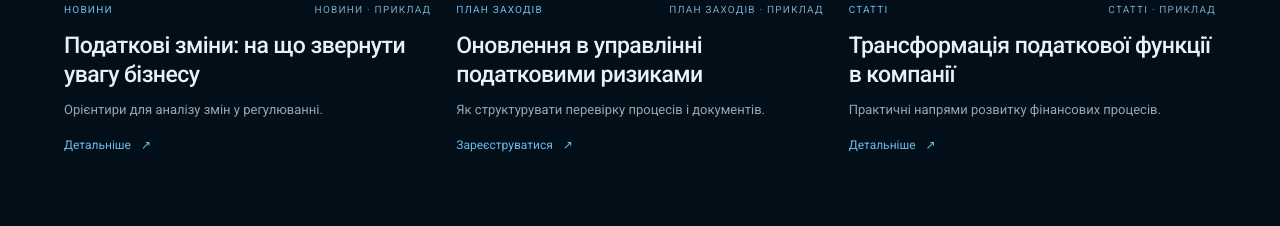
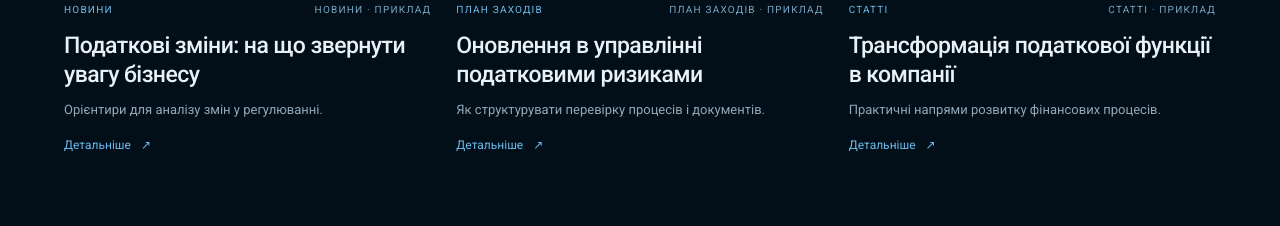
Before and after one commit to dnagorna3817-spec/website_akc_main, a Next.js app: page /insights in a window 1280 px wide. Shown: the part 918-1144 px from the top of the page. Built offline with nearby package versions, Linux system fonts and the light colour scheme; no server answers; the database is empty.

Commit message:
Show registration action only for enabled published events

```diff
--- a/app/insights/page.tsx
+++ b/app/insights/page.tsx
@@ -14,8 +14,8 @@ export default function InsightsPage() {
   useEffect(()=>{
    const url=process.env.NEXT_PUBLIC_SUPABASE_URL;const key=process.env.NEXT_PUBLIC_SUPABASE_ANON_KEY;
    if(!url||!key)return;
-   fetch(url+"/rest/v1/cms_published_news?select=slug,title,summary,category,published_at,image_url,banner_image_url&order=published_at.desc",{headers:{apikey:key,Authorization:"Bearer "+key}})
-    .then(r=>r.ok?r.json():[]).then((rows:{slug:string;title:string;summary:string;category:string;published_at:string;image_url:string|null;banner_image_url:string|null}[])=>setCmsArticles(rows.map((n,i)=>({id:1000+i,slug:n.slug,title:n.title,summary:n.summary,category:n.category as typeof articles[number]["category"],date:new Date(n.published_at).toLocaleDateString("uk-UA"),visual:"lines",image_url:n.banner_image_url||n.image_url||null})))).catch(()=>{});
+   fetch(url+"/rest/v1/cms_published_news?select=slug,title,summary,category,published_at,image_url,banner_image_url,registration_enabled&order=published_at.desc",{headers:{apikey:key,Authorization:"Bearer "+key}})
+    .then(r=>r.ok?r.json():[]).then((rows:{slug:string;title:string;summary:string;category:string;published_at:string;image_url:string|null;banner_image_url:string|null;registration_enabled:boolean|null}[])=>setCmsArticles(rows.map((n,i)=>({id:1000+i,slug:n.slug,title:n.title,summary:n.summary,category:n.category as typeof articles[number]["category"],date:new Date(n.published_at).toLocaleDateString("uk-UA"),visual:"lines",image_url:n.banner_image_url||n.image_url||null,registration_enabled:n.registration_enabled===true})))).catch(()=>{});
   },[]);
   const [category, setCategory] = useState<Category>("Усі");
   const [registrationTitle, setRegistrationTitle] = useState<string | null>(null);
@@ -42,7 +42,7 @@ export default function InsightsPage() {
             <div className={styles.meta}><span>{lead.category}</span><span>{lead.date}</span></div>
             <h2><Link href={`/insights/${lead.slug}`} className={styles.titleLink}>{lead.title}</Link></h2>
             <p>{lead.summary}</p>
-            {lead.category === "План заходів" ? <button type="button" className={styles.registrationButton} onClick={() => setRegistrationTitle(lead.title)}>Зареєструватися <span aria-hidden="true">↗</span></button> : <Link href={`/insights/${lead.slug}`} className={styles.readMore}>Детальніше <span aria-hidden="true">↗</span></Link>}
+            {("registration_enabled" in lead ? lead.registration_enabled === true : false) ? <button type="button" className={styles.registrationButton} onClick={() => setRegistrationTitle(lead.title)}>Зареєструватися <span aria-hidden="true">↗</span></button> : <Link href={`/insights/${lead.slug}`} className={styles.readMore}>Детальніше <span aria-hidden="true">↗</span></Link>}
           </div>
         </article>}
         {rest.length > 0 && <div className={styles.grid}>
@@ -51,7 +51,7 @@ export default function InsightsPage() {
             <div className={styles.meta}><span>{article.category}</span><span>{article.date}</span></div>
             <h3><Link href={`/insights/${article.slug}`} className={styles.titleLink}>{article.title}</Link></h3>
             <p>{article.summary}</p>
-            {article.category === "План заходів" ? <button type="button" className={styles.registrationButton} onClick={() => setRegistrationTitle(article.title)}>Зареєструватися <span aria-hidden="true">↗</span></button> : <Link href={`/insights/${article.slug}`} className={styles.cardMore}>Детальніше <span aria-hidden="true">↗</span></Link>}
+            {("registration_enabled" in article ? article.registration_enabled === true : false) ? <button type="button" className={styles.registrationButton} onClick={() => setRegistrationTitle(article.title)}>Зареєструватися <span aria-hidden="true">↗</span></button> : <Link href={`/insights/${article.slug}`} className={styles.cardMore}>Детальніше <span aria-hidden="true">↗</span></Link>}
           </article>)}
         </div>}
         <footer className={styles.footer}><span>АКЦ / НОВИНИ</span><Link href="/">На головну <span aria-hidden="true">↗</span></Link></footer>
```
